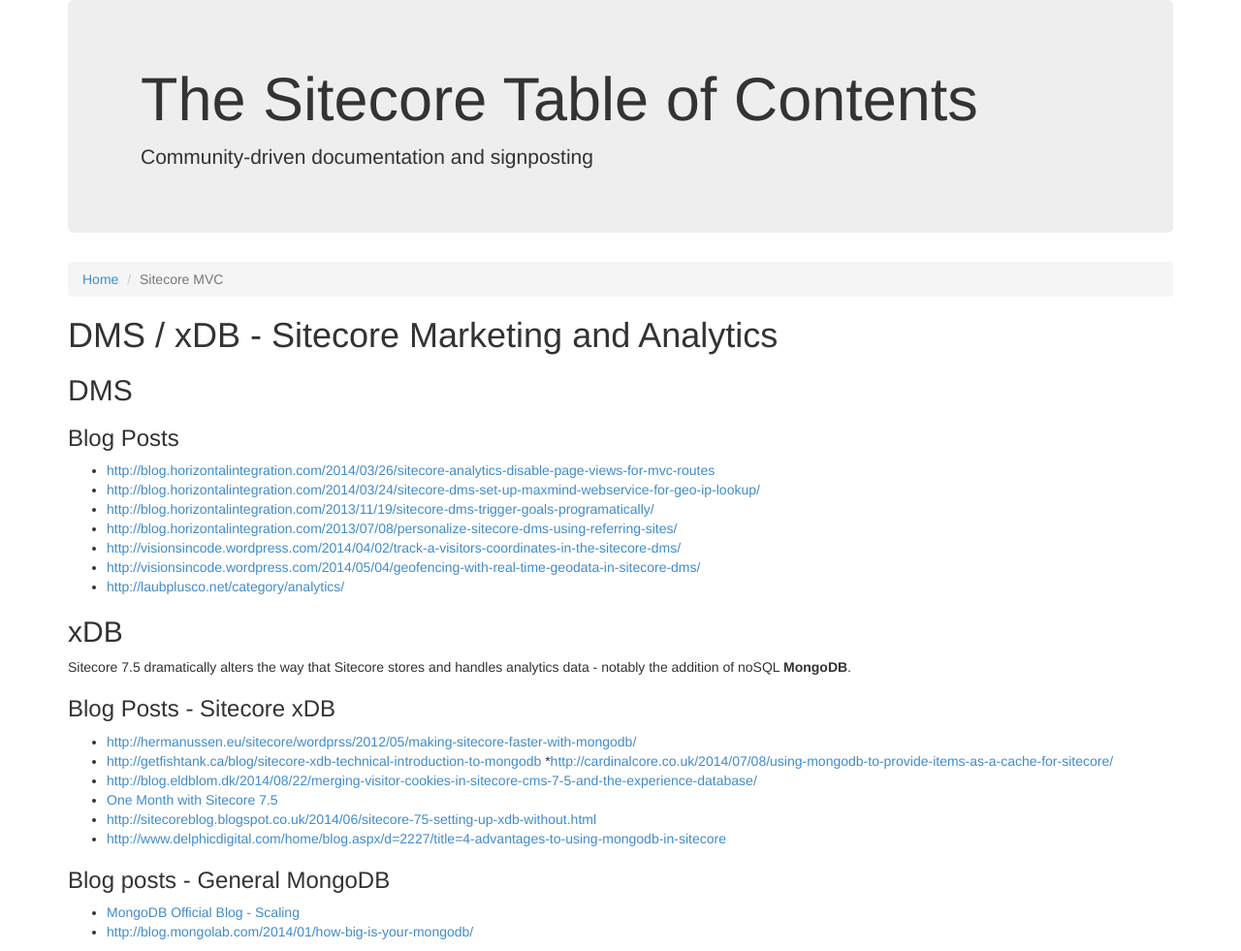
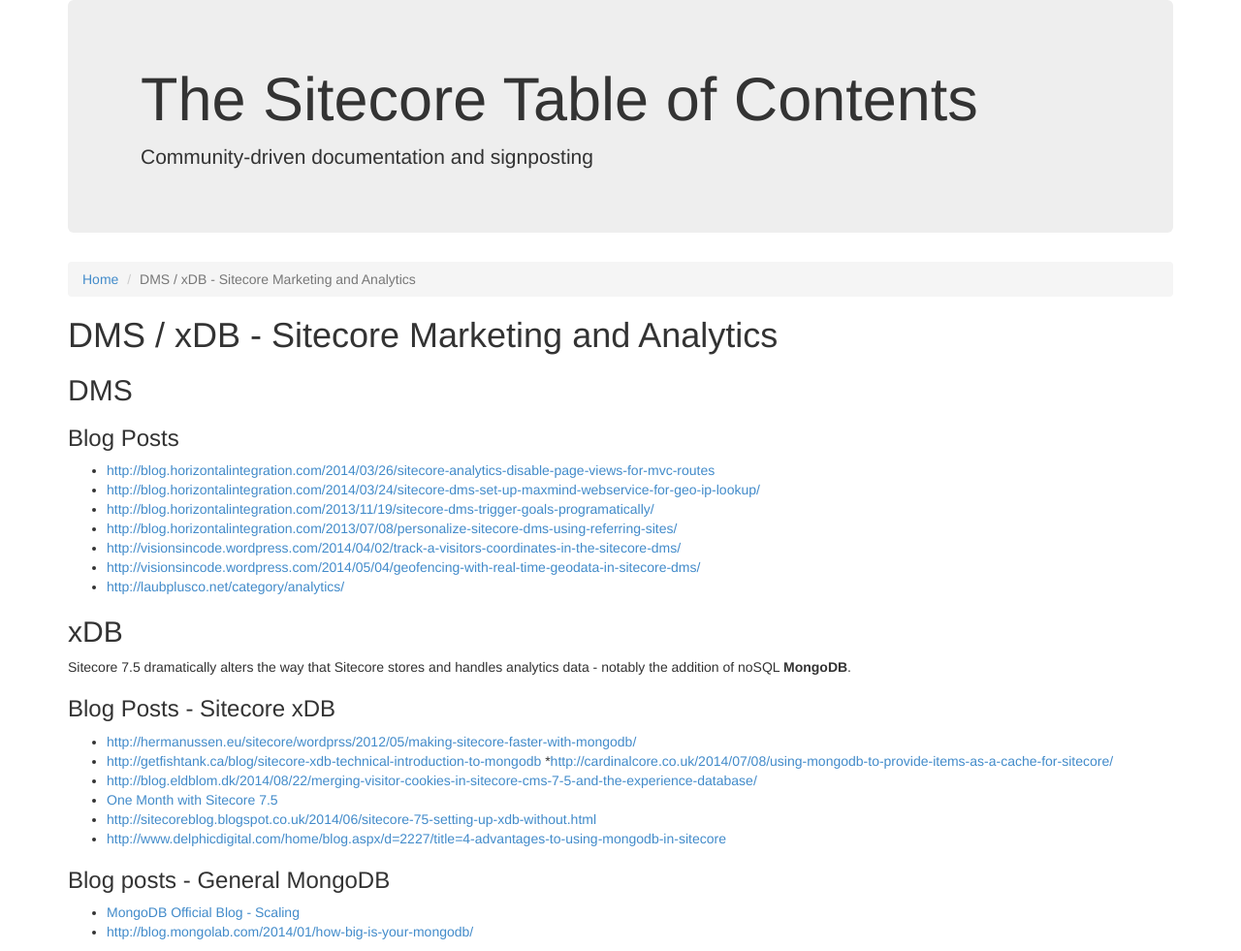
Before and after one commit to Sitecore-Community/docs, a Jekyll site: the page built from documentation/DMS/index.md, in a window 1280 px wide. Shown: the whole page at 97% size. Built offline with Jekyll 4.4.1, drawn with Linux system fonts in a browser that asks for light colours; nearby versions of some CDN libraries.

Commit message:
Modified file using Dillinger

```diff
--- a/documentation/DMS/index.md
+++ b/documentation/DMS/index.md
@@ -1,6 +1,6 @@
 ---
 layout: default
-title: Sitecore MVC
+title: DMS / xDB - Sitecore Marketing and Analytics
 ---
 
 # DMS / xDB - Sitecore Marketing and Analytics
```
